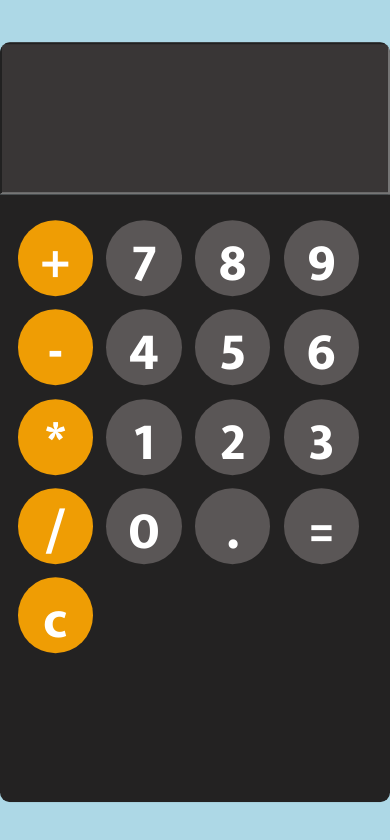
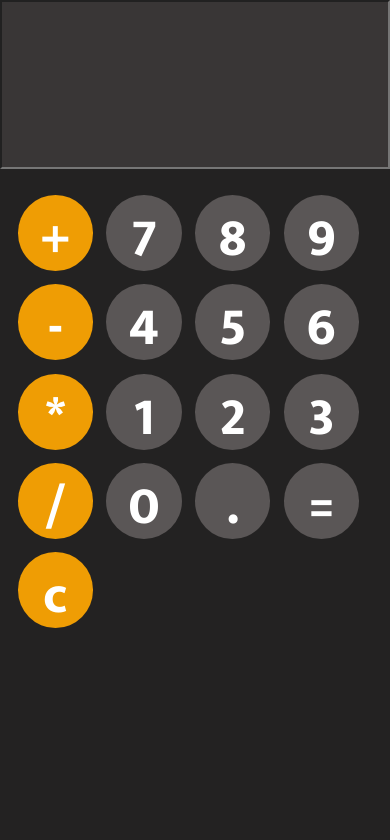
Before and after one commit to Kapil9711/simpleCalculator, a website: page index.html in a window 390 px wide. Drawn offline with Linux system fonts and the light colour scheme.

Commit message:
layout-change-1

```diff
--- a/sass/main.scss
+++ b/sass/main.scss
@@ -1,6 +1,7 @@
 @import "sass/base/base";
 @import "sass/abstract/variables";
 @import 'sass/components/header';
+
 
 @import 'sass/pages/home';
 @import 'sass/components/button';
--- a/sass/pages/_home.scss
+++ b/sass/pages/_home.scss
@@ -13,7 +13,7 @@
     &__btn-box{
         background-color: $color-black-dark;
         width: 100%;
-        height: 80%;
+        height: 100%;
         padding: 3rem 2rem 0;
 
 
@@ -26,7 +26,11 @@
     }
 
     .main-container{
-        height: 90%;
+        height: 100%;
         width: 100%;
+        top: 0;
+        left: 0;
+        transform: translateX(0) translateY(0);
+        border-radius: 0;
     }
   }
```
Also changed, not shown: css/style.css.
